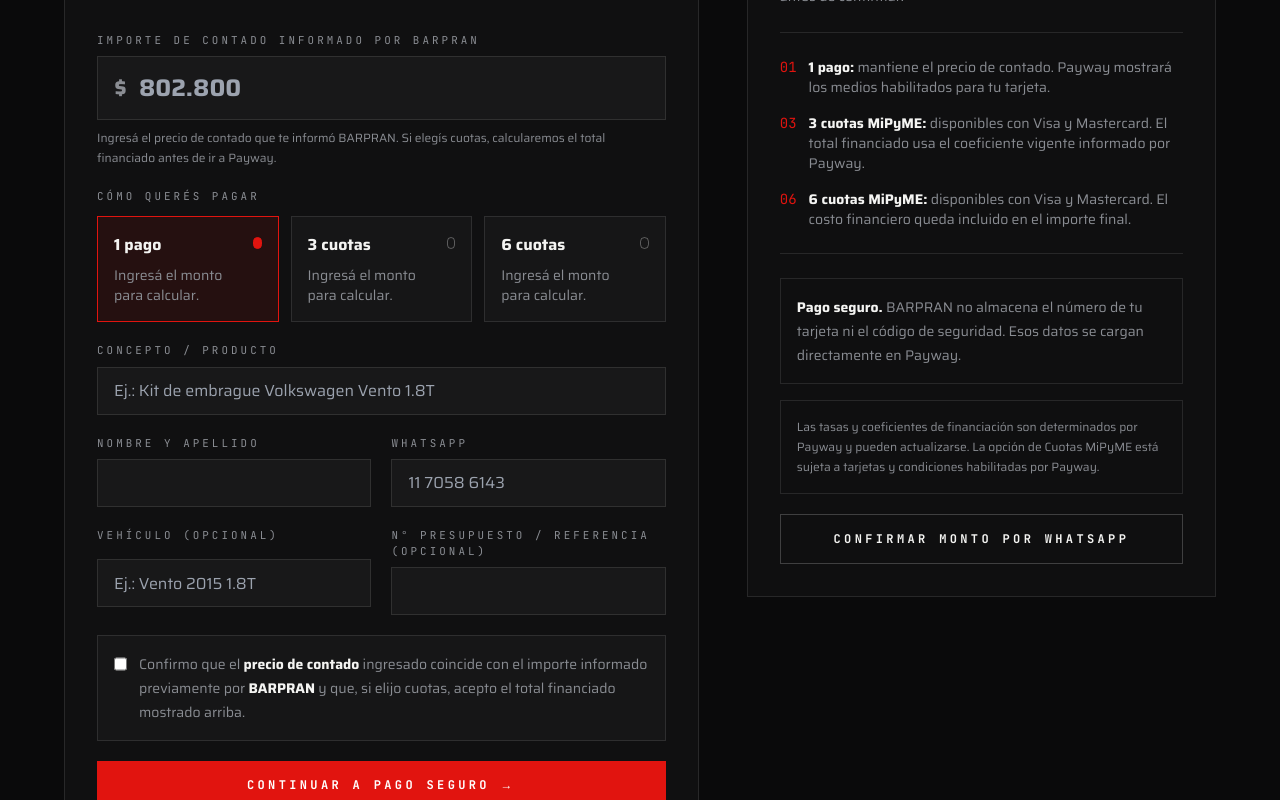
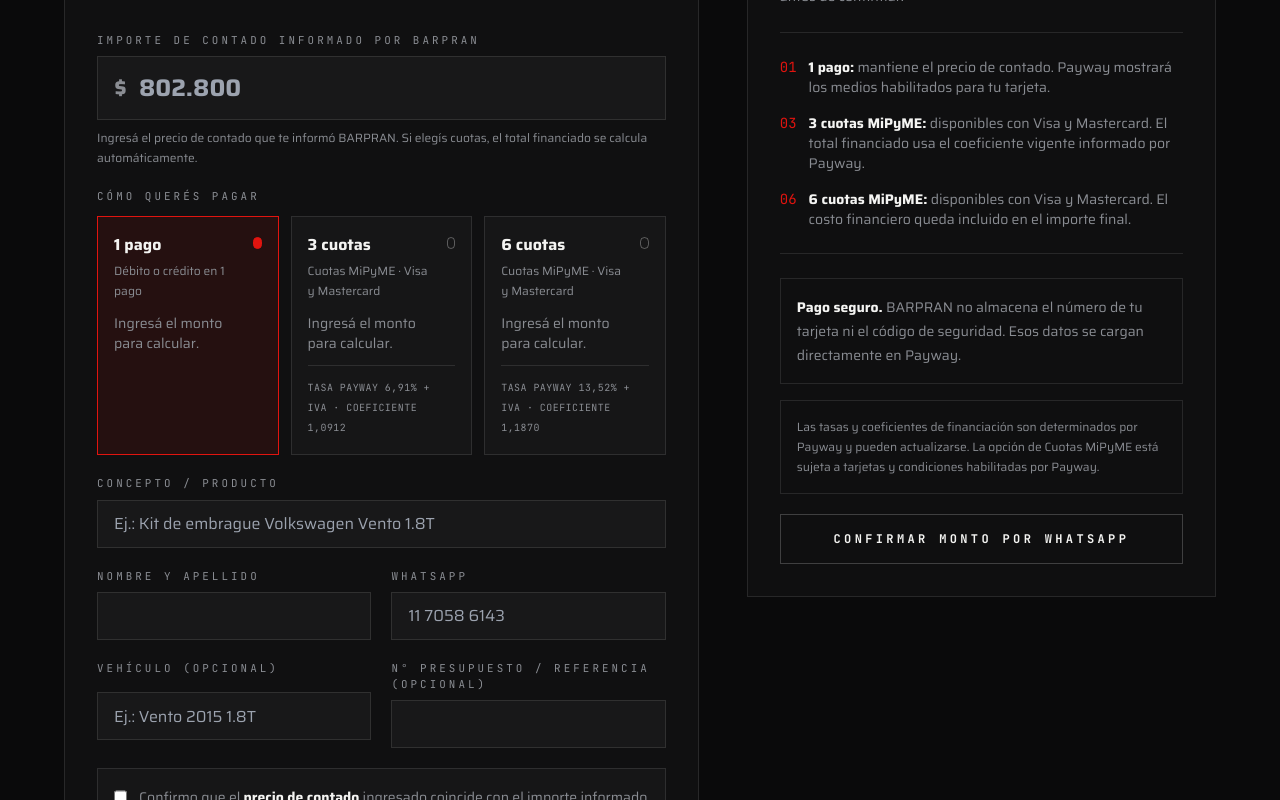
Before and after one commit to barpranembragues/barpran-website, a Next.js app: page /tienda in a window 1280 px wide. Shown: the part 940-1740 px from the top of the page. Built offline with nearby package versions, Linux system fonts and the light colour scheme.

Commit message:
Mostrar detalle de Cuotas MiPyME al cliente

```diff
--- a/src/app/tienda/PaymentForm.tsx
+++ b/src/app/tienda/PaymentForm.tsx
@@ -5,7 +5,9 @@ import { useMemo, useState } from "react";
 type Plan = {
   installments: 1 | 3 | 6;
   coefficient: number;
-  cft?: string;
+  label: string;
+  detail: string;
+  financing?: string;
 };
 
 type PaymentFormProps = {
@@ -68,7 +70,7 @@ export default function PaymentForm({ plans }: PaymentFormProps) {
             className="h-full min-w-0 flex-1 bg-transparent px-3 text-2xl font-bold text-bone outline-none"
           />
         </div>
-        <span className="text-xs leading-5 text-ash">Ingresá el precio de contado que te informó BARPRAN. Si elegís cuotas, calcularemos el total financiado antes de ir a Payway.</span>
+        <span className="text-xs leading-5 text-ash">Ingresá el precio de contado que te informó BARPRAN. Si elegís cuotas, el total financiado se calcula automáticamente.</span>
       </label>
 
       <fieldset className="sm:col-span-2">
@@ -96,12 +98,11 @@ export default function PaymentForm({ plans }: PaymentFormProps) {
                 />
                 <div className="flex items-start justify-between gap-3">
                   <div>
-                    <p className="font-bold text-bone">
-                      {plan.installments === 1 ? "1 pago" : `${plan.installments} cuotas`}
-                    </p>
+                    <p className="font-bold text-bone">{plan.label}</p>
+                    <p className="mt-1 text-xs leading-5 text-ash">{plan.detail}</p>
                     {validAmount ? (
                       <>
-                        <p className="mt-2 text-xl font-bold text-bone">
+                        <p className="mt-3 text-xl font-bold text-bone">
                           {plan.installments === 1 ? money(total) : `${plan.installments} × ${money(perInstallment)}`}
                         </p>
                         {plan.installments > 1 && (
@@ -109,14 +110,14 @@ export default function PaymentForm({ plans }: PaymentFormProps) {
                         )}
                       </>
                     ) : (
-                      <p className="mt-2 text-sm text-ash">Ingresá el monto para calcular.</p>
+                      <p className="mt-3 text-sm text-ash">Ingresá el monto para calcular.</p>
                     )}
                   </div>
                   <span className={`mt-1 h-3 w-3 rounded-full border ${active ? "border-barpran bg-barpran" : "border-white/30"}`} />
                 </div>
-                {plan.installments > 1 && plan.cft && (
-                  <p className="mt-3 border-t border-white/10 pt-3 font-mono text-[0.65rem] uppercase tracking-wider text-ash">
-                    Costo financiero: {plan.cft}
+                {plan.installments > 1 && plan.financing && (
+                  <p className="mt-3 border-t border-white/10 pt-3 font-mono text-[0.62rem] uppercase leading-5 tracking-wider text-ash">
+                    {plan.financing}
                   </p>
                 )}
               </label>
@@ -126,7 +127,7 @@ export default function PaymentForm({ plans }: PaymentFormProps) {
 
         {selectedPlan.installments > 1 && validAmount && (
           <div className="mt-4 border border-barpran/30 bg-barpran/5 p-4 text-sm leading-6 text-ash">
-            <strong className="text-bone">Financiación seleccionada:</strong> precio de contado {money(cashAmount)} → total a pagar {money(financedTotal)} en {selectedPlan.installments} cuotas de {money(installmentValue)}. El costo financiero está incluido en el total mostrado.
+            <strong className="text-bone">Financiación seleccionada:</strong> precio de contado {money(cashAmount)} → total financiado {money(financedTotal)} → {selectedPlan.installments} cuotas de {money(installmentValue)}. El costo financiero está incluido en el total y es abonado por el comprador.
           </div>
         )}
       </fieldset>
@@ -167,7 +168,7 @@ export default function PaymentForm({ plans }: PaymentFormProps) {
       <label className="sm:col-span-2 flex cursor-pointer gap-3 border border-white/10 bg-white/[0.025] p-4 text-sm leading-6 text-ash">
         <input required type="checkbox" name="confirmado" value="si" className="mt-1 h-4 w-4 accent-red-600" />
         <span>
-          Confirmo que el <strong className="text-bone">precio de contado</strong> ingresado coincide con el importe informado previamente por <strong className="text-bone">BARPRAN</strong> y que, si elijo cuotas, acepto el total financiado mostrado arriba.
+          Confirmo que el <strong className="text-bone">precio de contado</strong> ingresado coincide con el importe informado por <strong className="text-bone">BARPRAN</strong> y que, si elijo cuotas, acepto el total financiado y el costo financiero informados arriba.
         </span>
       </label>
 
```
